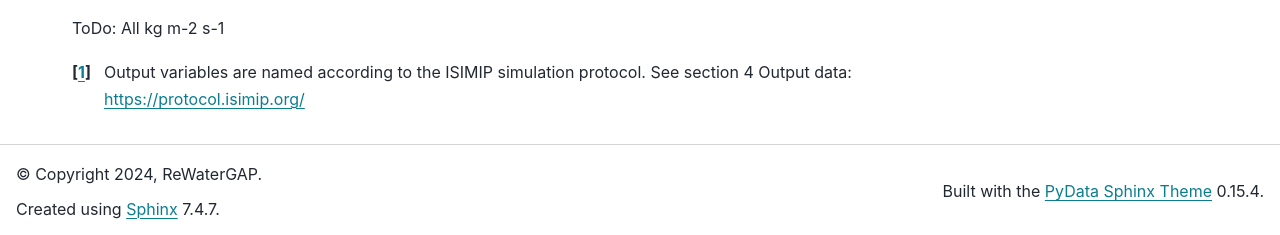
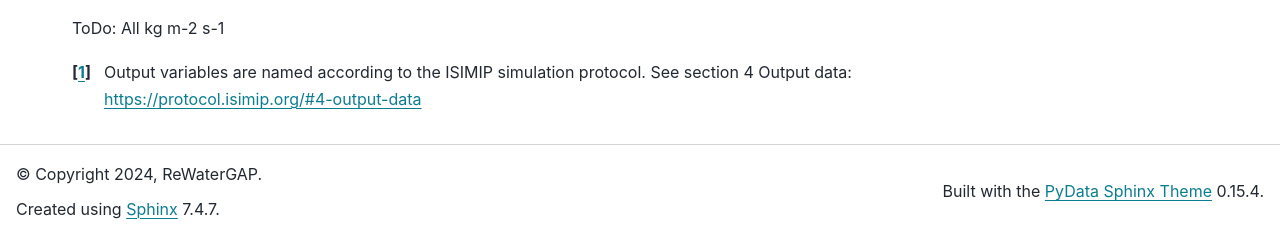
Before and after one commit to HydrologyFrankfurt/ReWaterGAP, a Sphinx documentation site: the page built from docs/Glossary/Index.rst, in a window 1280 px wide and 1058 px high. Shown: the part 820-1055 px from the top of the window. Built offline with Sphinx 7.4.7 and the PyData theme 0.15.4, drawn with Linux system fonts in a browser that asks for light colours; pages that are not in the unit, such as notebooks, are missing from menus; some of the changed lines change nothing that is shown.

Commit message:
Update Index.rst

```diff
--- a/docs/Glossary/Index.rst
+++ b/docs/Glossary/Index.rst
@@ -75,4 +75,4 @@ ToDo: All kg m-2 s-1
 
 
 
-.. [1] Output variables are named according to the ISIMIP simulation protocol. See section 4 Output data: https://protocol.isimip.org/
+.. [1] Output variables are named according to the ISIMIP simulation protocol. See section 4 Output data: https://protocol.isimip.org/#4-output-data
```
